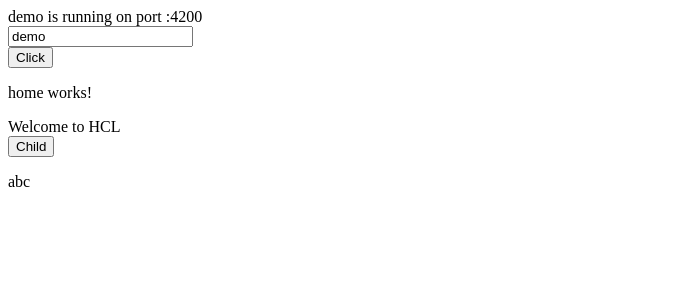
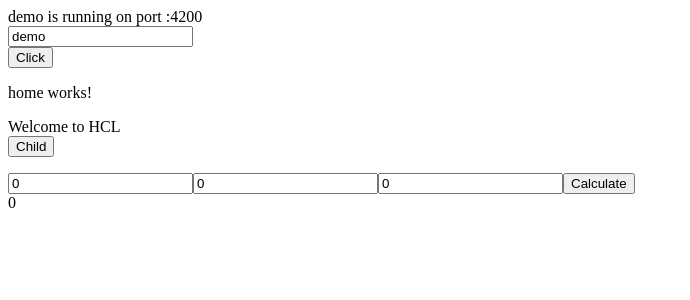
Before and after one commit to iankityadav/angular-demo, an Angular app: page / in a window 1280 px wide. Shown: the top 300 px of the page, without its empty margins (0-690 px from the left). Built offline with nearby package versions, Linux system fonts and the light colour scheme.

Commit message:
Added Interest Component

```diff
--- a/src/app/app.component.html
+++ b/src/app/app.component.html
@@ -6,3 +6,5 @@
 
 <app-home [msg]="'Welcome to HCL'" (onCall)="display($event)"></app-home>
 <p>{{data}}</p>
+
+<app-interest></app-interest>
--- a/src/app/app.component.ts
+++ b/src/app/app.component.ts
@@ -7,7 +7,7 @@ import { Component } from '@angular/core';
 })
 export class AppComponent {
   title:string = 'demo';
-  data:string = "abc"
+  data:string = ""
   constructor(){
     console.log(`new data - ${this.data}`)
   }
--- a/src/app/app.module.ts
+++ b/src/app/app.module.ts
@@ -4,11 +4,13 @@ import { BrowserModule } from '@angular/platform-browser';
 
 import { AppComponent } from './app.component';
 import { HomeComponent } from './home/home.component';
+import { InterestComponent } from './interest/interest.component';
 
 @NgModule({
   declarations: [
     AppComponent,
-    HomeComponent
+    HomeComponent,
+    InterestComponent
   ],
   imports: [
     BrowserModule,
--- /dev/null
+++ b/src/app/interest/interest.component.html
@@ -0,0 +1,7 @@
+<div>
+    <input type="number" required [(ngModel)]="principal">
+    <input type="number" required [(ngModel)]="rate">
+    <input type="number" required [(ngModel)]="time">
+    <button (click)="func()">Calculate</button>
+    <div>{{result}}</div>
+</div>
--- /dev/null
+++ b/src/app/interest/interest.component.ts
@@ -0,0 +1,20 @@
+import { Component, OnInit } from '@angular/core';
+
+@Component({
+  selector: 'app-interest',
+  templateUrl: './interest.component.html',
+  styleUrls: ['./interest.component.css']
+})
+export class InterestComponent implements OnInit {
+  principal:number= 0
+  rate:number = 0
+  time:number = 0
+  result:number = 0
+  constructor() { }
+
+  ngOnInit(): void {
+  }
+  func(){
+    this.result = (this.principal*this.rate*this.time)/100
+  }
+}
```
Also changed, not shown: src/app/interest/interest.component.css (added), 1 other file (tests, documents, lock files or other folders).
